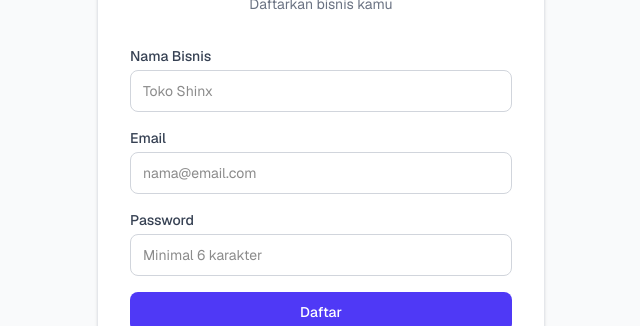
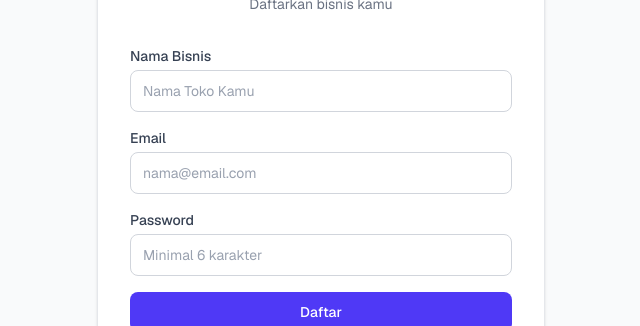
Before and after one commit to ShinxFS/Shinx-Merchant-Cashier, a Next.js app: page /register in a window 1280 px wide. Shown: the part 261-587 px from the top of the page, without its empty margins (319-959 px from the left). Built offline with nearby package versions, Linux system fonts and the light colour scheme; no server answers.

Commit message:
fix: text-gray-900 placeholder-gray-400

```diff
--- a/src/app/(auth)/login/page.tsx
+++ b/src/app/(auth)/login/page.tsx
@@ -60,7 +60,7 @@ export default function LoginPage() {
               onChange={e => setEmail(e.target.value)}
               required
               placeholder="nama@email.com"
-              className="w-full px-3 py-2.5 border border-gray-300 rounded-lg text-sm focus:outline-none focus:ring-2 focus:ring-indigo-500"
+              className="w-full px-3 py-2.5 border border-gray-300 rounded-lg text-sm text-gray-900 placeholder-gray-400 focus:outline-none focus:ring-2 focus:ring-indigo-500"
             />
           </div>
 
@@ -72,7 +72,7 @@ export default function LoginPage() {
               onChange={e => setPassword(e.target.value)}
               required
               placeholder="••••••••"
-              className="w-full px-3 py-2.5 border border-gray-300 rounded-lg text-sm focus:outline-none focus:ring-2 focus:ring-indigo-500"
+              className="w-full px-3 py-2.5 border border-gray-300 rounded-lg text-sm text-gray-900 placeholder-gray-400 focus:outline-none focus:ring-2 focus:ring-indigo-500"
             />
           </div>
 
--- a/src/app/(auth)/register/page.tsx
+++ b/src/app/(auth)/register/page.tsx
@@ -73,8 +73,8 @@ export default function RegisterPage() {
               value={businessName}
               onChange={e => setBusinessName(e.target.value)}
               required
-              placeholder="Toko Shinx"
-              className="w-full px-3 py-2.5 border border-gray-300 rounded-lg text-sm focus:outline-none focus:ring-2 focus:ring-indigo-500"
+              placeholder="Nama Toko Kamu"
+              className="w-full px-3 py-2.5 border border-gray-300 rounded-lg text-sm text-gray-900 placeholder-gray-400 focus:outline-none focus:ring-2 focus:ring-indigo-500"
             />
           </div>
 
@@ -86,7 +86,7 @@ export default function RegisterPage() {
               onChange={e => setEmail(e.target.value)}
               required
               placeholder="nama@email.com"
-              className="w-full px-3 py-2.5 border border-gray-300 rounded-lg text-sm focus:outline-none focus:ring-2 focus:ring-indigo-500"
+              className="w-full px-3 py-2.5 border border-gray-300 rounded-lg text-sm text-gray-900 placeholder-gray-400 focus:outline-none focus:ring-2 focus:ring-indigo-500"
             />
           </div>
 
@@ -99,7 +99,7 @@ export default function RegisterPage() {
               required
               minLength={6}
               placeholder="Minimal 6 karakter"
-              className="w-full px-3 py-2.5 border border-gray-300 rounded-lg text-sm focus:outline-none focus:ring-2 focus:ring-indigo-500"
+              className="w-full px-3 py-2.5 border border-gray-300 rounded-lg text-sm text-gray-900 placeholder-gray-400 focus:outline-none focus:ring-2 focus:ring-indigo-500"
             />
           </div>
 
--- a/src/app/(dashboard)/cashier/page.tsx
+++ b/src/app/(dashboard)/cashier/page.tsx
@@ -196,7 +196,7 @@ export default function CashierPage() {
               value={search}
               onChange={e => setSearch(e.target.value)}
               placeholder="Cari produk..."
-              className="w-full pl-9 pr-4 py-2.5 border border-gray-200 rounded-xl text-sm focus:outline-none focus:ring-2 focus:ring-indigo-500 bg-gray-50"
+              className="w-full pl-9 pr-4 py-2.5 border border-gray-300 rounded-xl text-sm text-gray-900 placeholder:text-gray-400 focus:outline-none focus:ring-2 focus:ring-indigo-500 bg-gray-50"
             />
           </div>
         </div>
@@ -248,7 +248,7 @@ export default function CashierPage() {
 
         <div className="flex-1 overflow-y-auto px-4">
           {cart.length === 0 ? (
-            <div className="flex flex-col items-center justify-center h-full text-gray-300">
+            <div className="flex flex-col items-center justify-center h-full text-gray-700">
               <ShoppingCart size={40} />
               <p className="text-sm mt-2">Keranjang kosong</p>
               <p className="text-xs mt-1">Klik produk untuk menambahkan</p>
--- a/src/app/(dashboard)/products/page.tsx
+++ b/src/app/(dashboard)/products/page.tsx
@@ -106,7 +106,7 @@ export default function ProductsPage() {
           value={search}
           onChange={e => setSearch(e.target.value)}
           placeholder="Cari nama atau SKU..."
-          className="w-full pl-9 pr-4 py-2.5 border border-gray-200 rounded-xl text-sm focus:outline-none focus:ring-2 focus:ring-indigo-500 bg-white"
+          className="w-full pl-9 pr-4 py-2.5 border border-gray-200 text-gray-900 placeholder-gray-400 rounded-xl text-sm focus:outline-none focus:ring-2 focus:ring-indigo-500 bg-white"
         />
       </div>
 
--- a/src/app/(dashboard)/transactions/page.tsx
+++ b/src/app/(dashboard)/transactions/page.tsx
@@ -105,7 +105,7 @@ export default function TransactionsPage() {
           value={search}
           onChange={e => setSearch(e.target.value)}
           placeholder="Cari nomor invoice..."
-          className="w-full pl-9 pr-4 py-2.5 border border-gray-200 rounded-xl text-sm focus:outline-none focus:ring-2 focus:ring-indigo-500 bg-white"
+          className="w-full pl-9 pr-4 py-2.5 border border-gray-200 rounded-xl text-sm text-gray-900 placeholder-gray-400 focus:outline-none focus:ring-2 focus:ring-indigo-500 bg-white"
         />
       </div>
 
```
